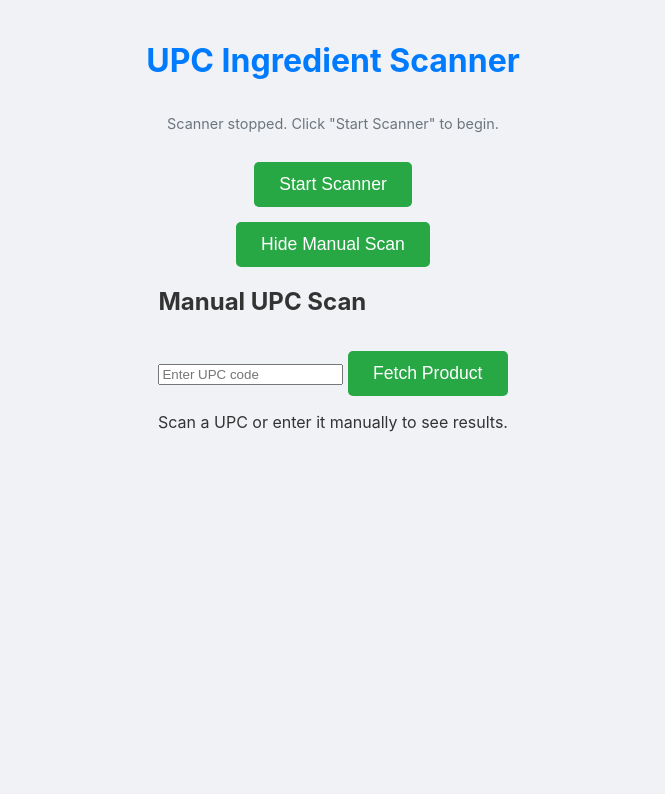
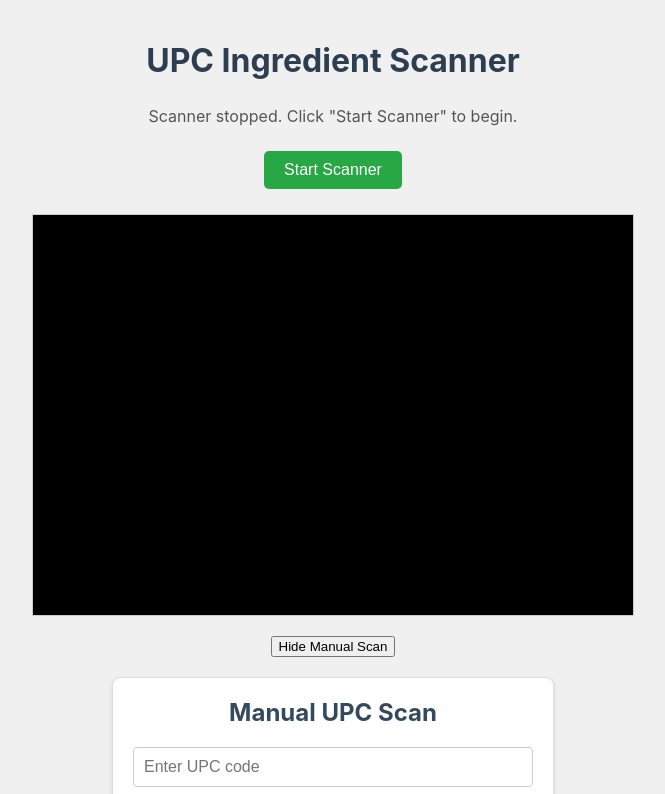
Before and after one commit to JordanFaifai/upc-scanner-project, a website: page index.html in a window 1280 px wide. Both pictures are taken after a click on the button "Show Manual Scan". Shown: the top 794 px of the page, without its empty margins (307-972 px from the left). Drawn offline with Linux system fonts and the light colour scheme.

Commit message:
Replaced index.html with consolidated code and video display fix

```diff
--- a/index.html
+++ b/index.html
@@ -4,101 +4,179 @@
     <meta charset="UTF-8">
     <meta name="viewport" content="width=device-width, initial-scale=1.0">
     <title>UPC Ingredient Scanner</title>
+
     <style>
+        /* Base styles from your screenshot */
         body {
             font-family: -apple-system, BlinkMacSystemFont, "Segoe UI", Roboto, Oxygen, Ubuntu, Cantarell, "Open Sans", "Helvetica Neue", sans-serif;
             margin: 0;
             padding: 20px;
-            background-color: #f0f2f5;
+            background-color: #f0f0f0;
             color: #333;
             display: flex;
             flex-direction: column;
             align-items: center;
             min-height: 100vh;
+            box-sizing: border-box; /* Include padding in element's total width and height */
         }
-        .container {
-            max-width: 600px;
-            width: 100%;
-            background-color: #fff;
-            padding: 25px;
-            border-radius: 12px;
-            box-shadow: 0 4px 15px rgba(0, 0, 0, 0.1);
+
+        h1 {
+            color: #2c3e50;
+            margin-bottom: 10px;
+        }
+
+        .message {
             text-align: center;
+            color: #555;
             margin-bottom: 20px;
         }
-        h1 {
-            color: #007bff;
-            margin-bottom: 20px;
+
+        .controls button {
+            background-color: #28a745; /* Green for start/show */
+            color: white;
+            border: none;
+            padding: 10px 20px;
+            margin: 5px;
+            border-radius: 5px;
+            cursor: pointer;
+            font-size: 1em;
+            transition: background-color 0.3s ease;
         }
+
+        .controls button:hover {
+            background-color: #218838;
+        }
+
+        #stopScannerBtn {
+            background-color: #dc3545; /* Red for stop */
+        }
+        #stopScannerBtn:hover {
+            background-color: #c82333;
+        }
+
         #scanner-container {
             width: 100%;
-            max-width: 400px; /* Limit scanner width */
-            margin: 20px auto;
-            border: 2px dashed #007bff;
+            max-width: 600px; /* Limit scanner width */
+            height: 400px; /* Fixed height for the scanner area */
+            background-color: #000; /* Black background for scanner area */
+            border: 1px solid #ccc;
+            margin: 20px 0;
+            position: relative; /* Needed for absolute positioning of video/canvas */
+            overflow: hidden; /* Hide anything outside the container */
+            display: flex; /* Use flexbox to center content */
+            justify-content: center;
+            align-items: center;
+        }
+
+        /* Essential CSS for video display */
+        #scanner-container video {
+            width: 100%; /* Make video fill container width */
+            height: 100%; /* Make video fill container height */
+            display: block; /* Ensure it's a block element */
+            object-fit: cover; /* This is KEY: makes the video cover the container */
+            position: absolute; /* Position relative to scanner-container */
+            top: 0;
+            left: 0;
+        }
+
+        /* Styles for the canvas (the red scanning line) */
+        #scanner-container canvas.drawingBuffer {
+            position: absolute;
+            top: 0;
+            left: 0;
+            width: 100%;
+            height: 100%;
+        }
+
+        #manualScanSection {
+            background-color: #fff;
+            border: 1px solid #ddd;
+            padding: 20px;
             border-radius: 8px;
-            overflow: hidden;
-            position: relative;
-            display: none; /* Hidden by default */
+            margin: 20px 0;
+            box-shadow: 0 2px 4px rgba(0,0,0,0.1);
+            text-align: center;
+            width: 100%;
+            max-width: 400px;
         }
-        #scanner-container video {
+
+        #manualScanSection h2 {
+            margin-top: 0;
+            color: #34495e;
+        }
+
+        #upcInput {
+            width: calc(100% - 22px); /* Account for padding and border */
+            padding: 10px;
+            margin-bottom: 10px;
+            border: 1px solid #ccc;
+            border-radius: 4px;
+            font-size: 1em;
+        }
+
+        #fetchUpcBtn {
+            background-color: #007bff;
+            color: white;
+            border: none;
+            padding: 10px 20px;
+            border-radius: 5px;
+            cursor: pointer;
+            font-size: 1em;
+            transition: background-color 0.3s ease;
+        }
+
+        #fetchUpcBtn:hover {
+            background-color: #0056b3;
+        }
+
+        #productInfo {
+            background-color: #fff;
+            border: 1px solid #ddd;
+            padding: 20px;
+            border-radius: 8px;
+            margin-top: 20px;
+            box-shadow: 0 2px 4px rgba(0,0,0,0.1);
             width: 100%;
-            height: auto;
-            display: block;
+            max-width: 600px;
+            min-height: 100px; /* Ensure some visible area */
         }
-        #scanner-container .scan-line {
-            position: absolute;
-            top: 50%;
-            left: 0;
-            right: 0;
-            height: 2px;
-            background: red;
-            transform: translateY(-50%);
-            animation: scan 2s linear infinite;
+
+        #productInfo h3 {
+            color: #28a745;
+            margin-top: 0;
         }
-        @keyframes scan {
-            0% { transform: translateY(-50%) scaleX(0); opacity: 0; }
-            50% { transform: translateY(-50%) scaleX(1); opacity: 1; }
-            100% { transform: translateY(-50%) scaleX(0); opacity: 0; }
+
+        #productInfo p {
+            line-height: 1.6;
+            margin-bottom: 10px;
         }
-        #results {
-            margin-top: 25px;
-            padding: 15px;
-            border: 1px solid #e9ecef;
-            border-radius: 8px;
-            background-color: #f8f9fa;
-            min-height: 80px;
-            text-align: left;
-            word-wrap: break-word; /* Ensure long ingredients wrap */
+
+        #clearResultsBtn {
+            background-color: #6c757d;
+            color: white;
+            border: none;
+            padding: 10px 20px;
+            margin-top: 20px;
+            border-radius: 5px;
+            cursor: pointer;
+            font-size: 1em;
+            transition: background-color 0.3s ease;
         }
-        #results h3 {
-            margin-top: 0;
-            color: #2c3e50;
+        #clearResultsBtn:hover {
+            background-color: #5a6268;
         }
-        .message {
-            margin-top: 15px;
-            font-size: 0.9em;
-            color: #6c757d;
+
+        /* Message styles */
+        .message.info {
+            color: #007bff;
         }
-        button {
-            background-color: #28a745;
-            color: white;
-            padding: 12px 25px;
-            border: none;
-            border-radius: 5px;
-            font-size: 1.1em;
-            cursor: pointer;
-            transition: background-color 0.2s ease;
-            margin-top: 15px;
+        .message.warning {
+            color: #ffc107;
         }
-        button:hover {
-            background-color: #218838;
+        .message.error {
+            color: #dc3545;
         }
-        .stop-button {
-            background-color: #dc3545;
-        }
-        .stop-button:hover {
-            background-color: #c82333;
-        }
+
     </style>
 </head>
 <body>
```
